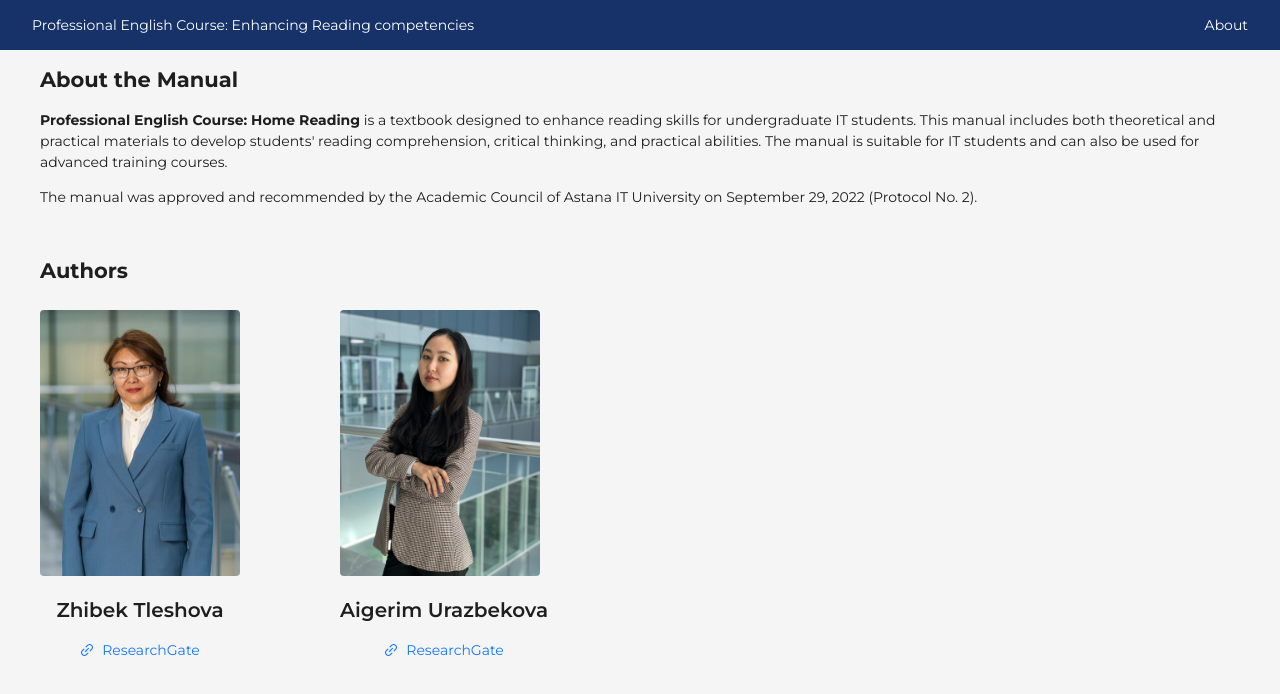
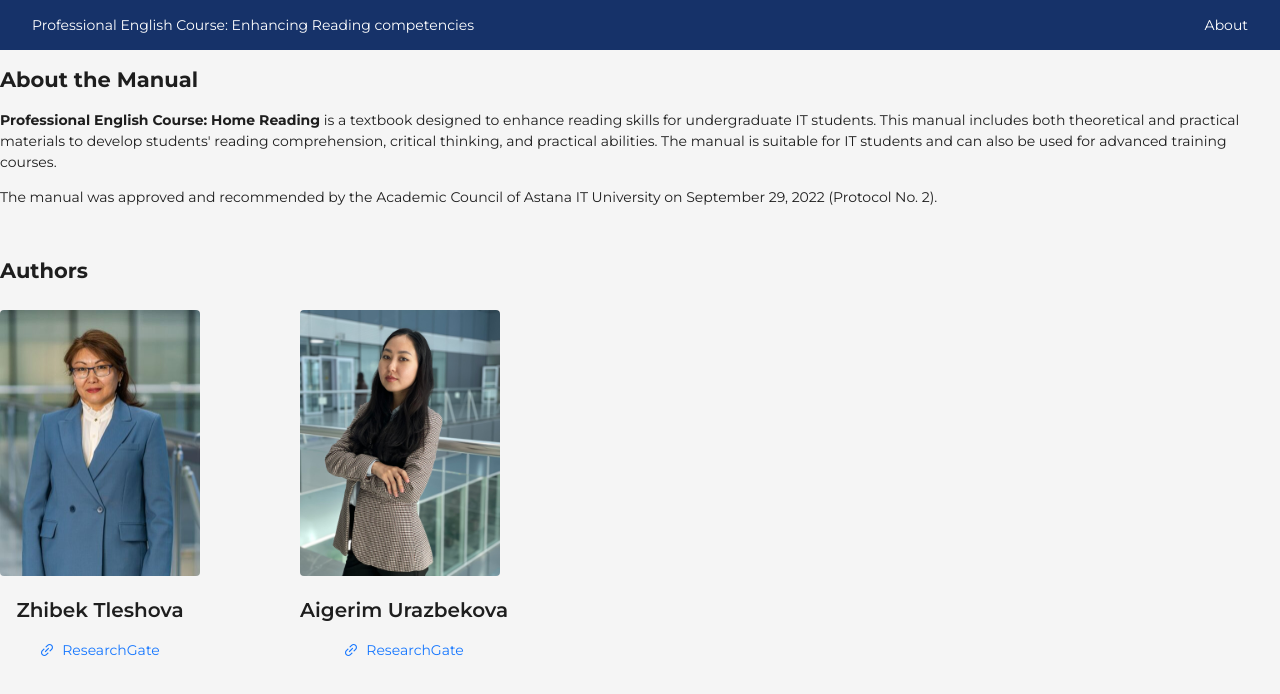
Before and after one commit to dikxarper/philosophy-shegol, a React (Vite) app: page /e-book-academy/about in a window 1280 px wide. Shown: the top 694 px of the page. Built offline with nearby package versions, Linux system fonts and the light colour scheme.

Commit message:
formatted About.tsx

```diff
--- a/src/modules/About/About.module.scss
+++ b/src/modules/About/About.module.scss
@@ -1,7 +1,9 @@
-$container-mw: 1200px;
+$container-mw: 1320px;
 $manual-lh: 1.5;
+$author-gap: 100px;
 $author-img-container-w: 200px;
 $author-img-container-h: 260px;
+$author-img-br: 4px;
 
 .container {
     width: 100%;
@@ -17,7 +19,7 @@ $author-img-container-h: 260px;
 
     .authors_body {
         display: flex;
-        gap: 100px;
+        gap: $author-gap;
         .author_element {
             text-align: center;
             .author_img_container {
@@ -27,7 +29,7 @@ $author-img-container-h: 260px;
                     width: 100%;
                     height: 100%;
                     object-fit: cover;
-                    border-radius: 4px;
+                    border-radius: $author-img-br;
                 }
             }
         }
```
